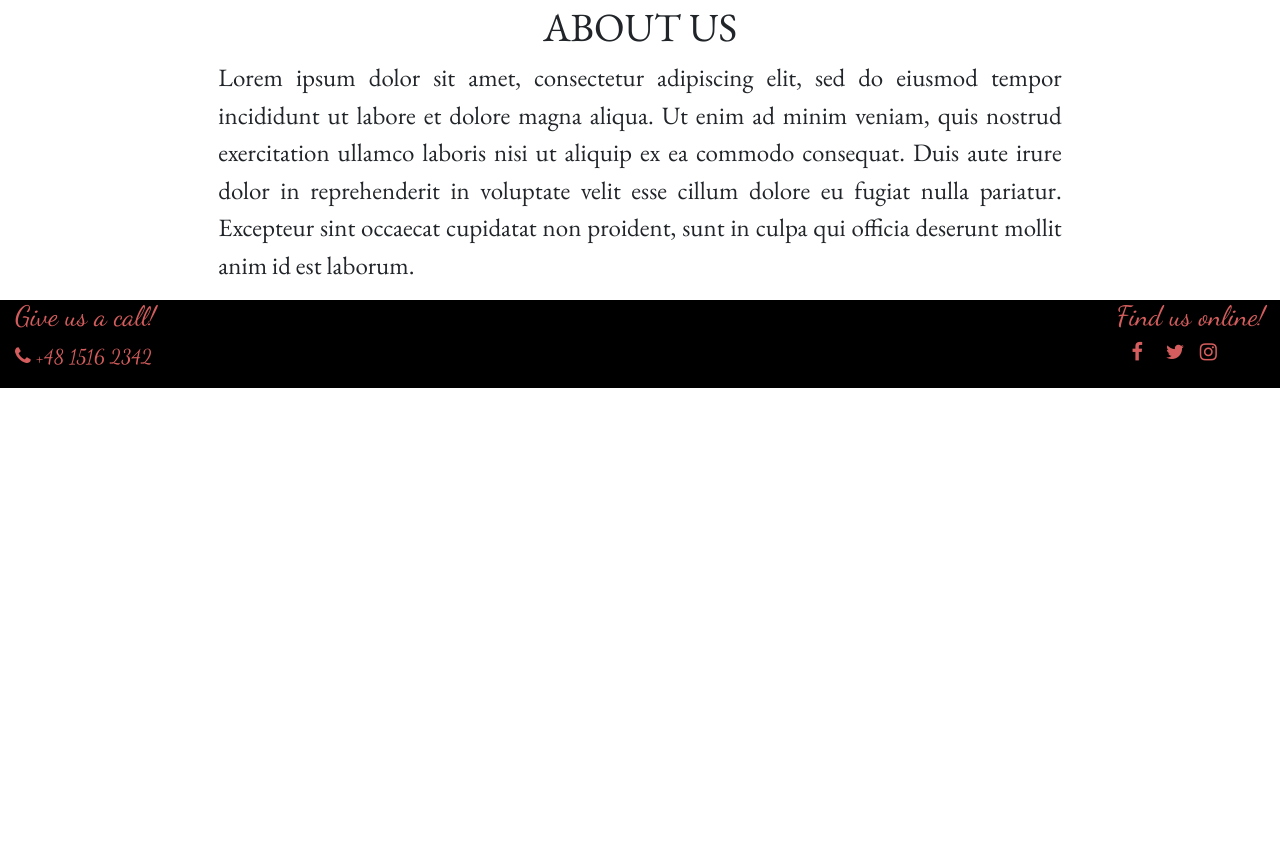
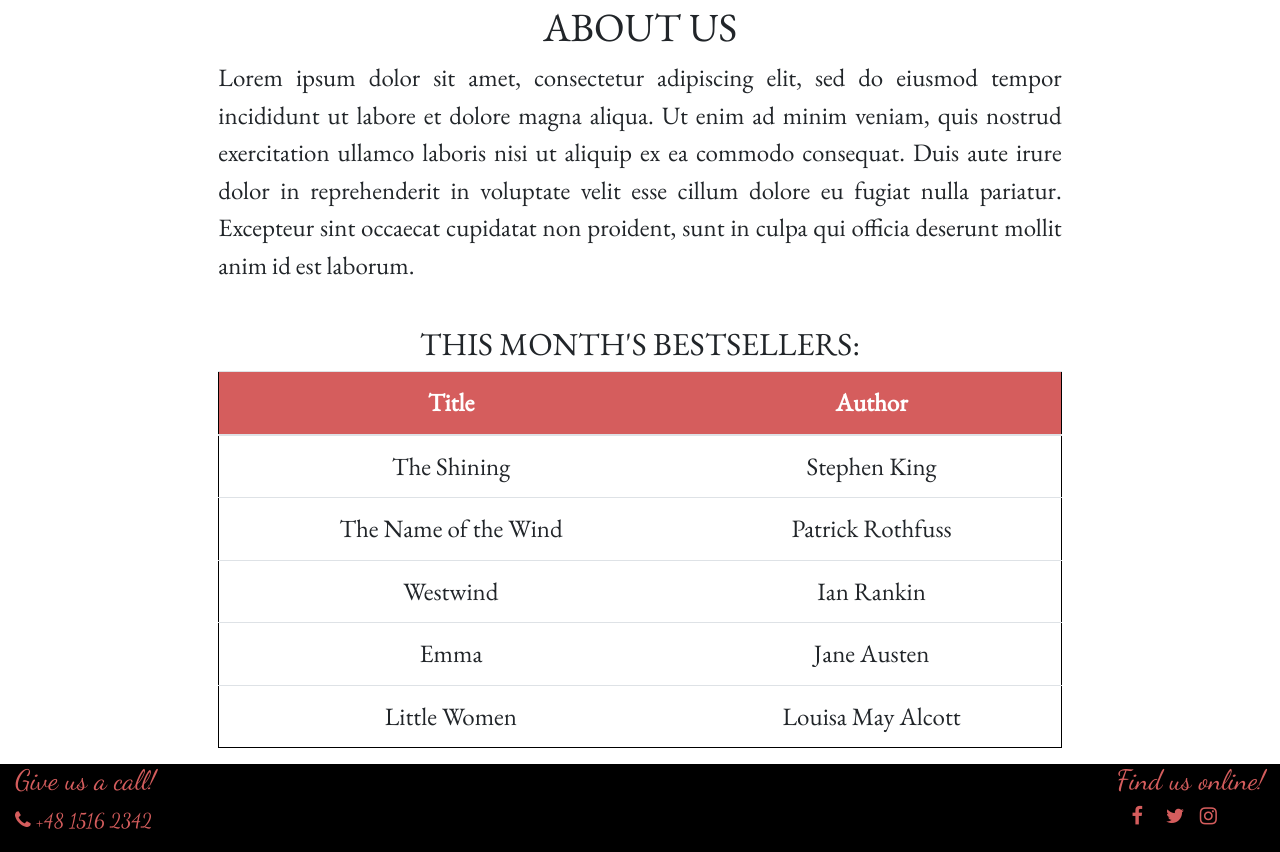
Before and after one commit to dombeesley/user-centric-milestone, a plain HTML site: page index.html in a window 1280 px wide. Shown: the part 822-1674 px from the top of the page. Before the commit the page ends 1210 px from the top, so only its background shows below. Drawn offline with nearby package versions, Linux system fonts and the light colour scheme.

Commit message:
add table to index.html

```diff
--- a/assets/css/style.css
+++ b/assets/css/style.css
@@ -31,6 +31,9 @@
     margin-top: 75px;
     margin-left: 125px;
     margin-right: 125px;
+    display: flex;
+    justify-content: center;
+    align-items: center;
 
 }
 
@@ -38,6 +41,30 @@
     color: #ffffff;
     font-family: 'Dancing Script', cursive;
     font-size: 57px;
+}
+
+ /* Homepage */
+
+.bestsellers{
+    display: block;
+    font-family: 'EB Garamond', serif;
+    font-size: 25px;
+    margin: 0 auto;
+    margin-top: 25px;
+    text-align: center;
+}
+
+th{
+    font-weight: 400;
+}
+
+thead{
+    background: #d55d5d;
+    color: white;
+}
+
+table{
+    border: 1px solid black;
 }
 
  /* Middle section */
--- a/index.html
+++ b/index.html
@@ -47,6 +47,52 @@
 
 			</div>
 		</div>
+
+
+				<div class="monthly-favourites bestsellers">
+					<div class="row">
+                        <div class="col-1 col-md-2"> </div>
+						<div class="col-8 page-header">
+							<h2 class="text-uppercase">this month's bestsellers:</h2>
+						</div>
+					</div>
+					<div class="row">
+                        <div class="col-1 col-md-2 col-lg-2"> </div>
+						<div class="col-8">
+							<table class="table">
+								<thead>
+									<tr>
+										<th scope="col"><strong>Title</strong></th>
+										<th scope="col"><strong>Author</strong></th>
+									</tr>
+								</thead>
+								<tbody>
+									<tr>
+										<td>The Shining</td>
+										<td>Stephen King</td>
+									</tr>
+									<tr>
+										<td>The Name of the Wind</td>
+										<td>Patrick Rothfuss</td>
+									</tr>
+									<tr>
+										<td>Westwind</td>
+										<td>Ian Rankin</td>
+									</tr>
+									<tr>
+										<td>Emma</td>
+										<td>Jane Austen</td>
+									</tr>
+									<tr>
+										<td>Little Women</td>
+										<td>Louisa May Alcott</td>
+									</tr>
+								</tbody>
+							</table>
+						</div>
+                        <div class=col-2> </div>
+					</div>
+				</div>
 	</section>
 
 
```
